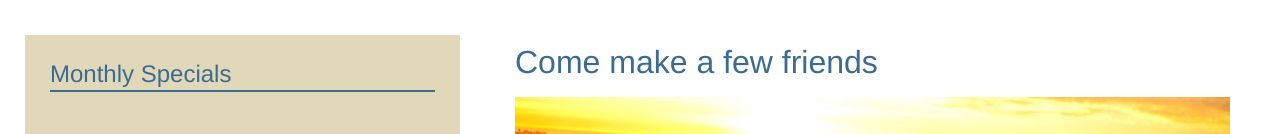
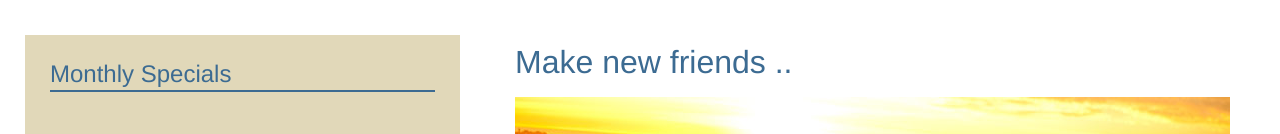
Before and after one commit to ChetanSonigra/explore_california, a plain HTML site: page explorers.html in a window 1280 px wide. Shown: the part 240-374 px from the top of the page. Drawn offline with Linux system fonts and the light colour scheme.

Commit message:
changes explorer title

```diff
--- a/explorers.html
+++ b/explorers.html
@@ -64,7 +64,7 @@
           </div>
         </div>
         <div id="mainArticle">
-          <h1>Come make a few friends</h1>
+          <h1>Make new friends .. </h1>
           <img src="assets/images/bikes.jpg" alt="Come join us!" class="articleImage" />
           <div class="multiCol">
             <p>The Explorers are a community of people who love to travel, love California, and want to share their journeys and experiences with others. Joining is free, so if you haven't signed up yet, <a href="explorers/join.html">do so now!</a></p>
```
